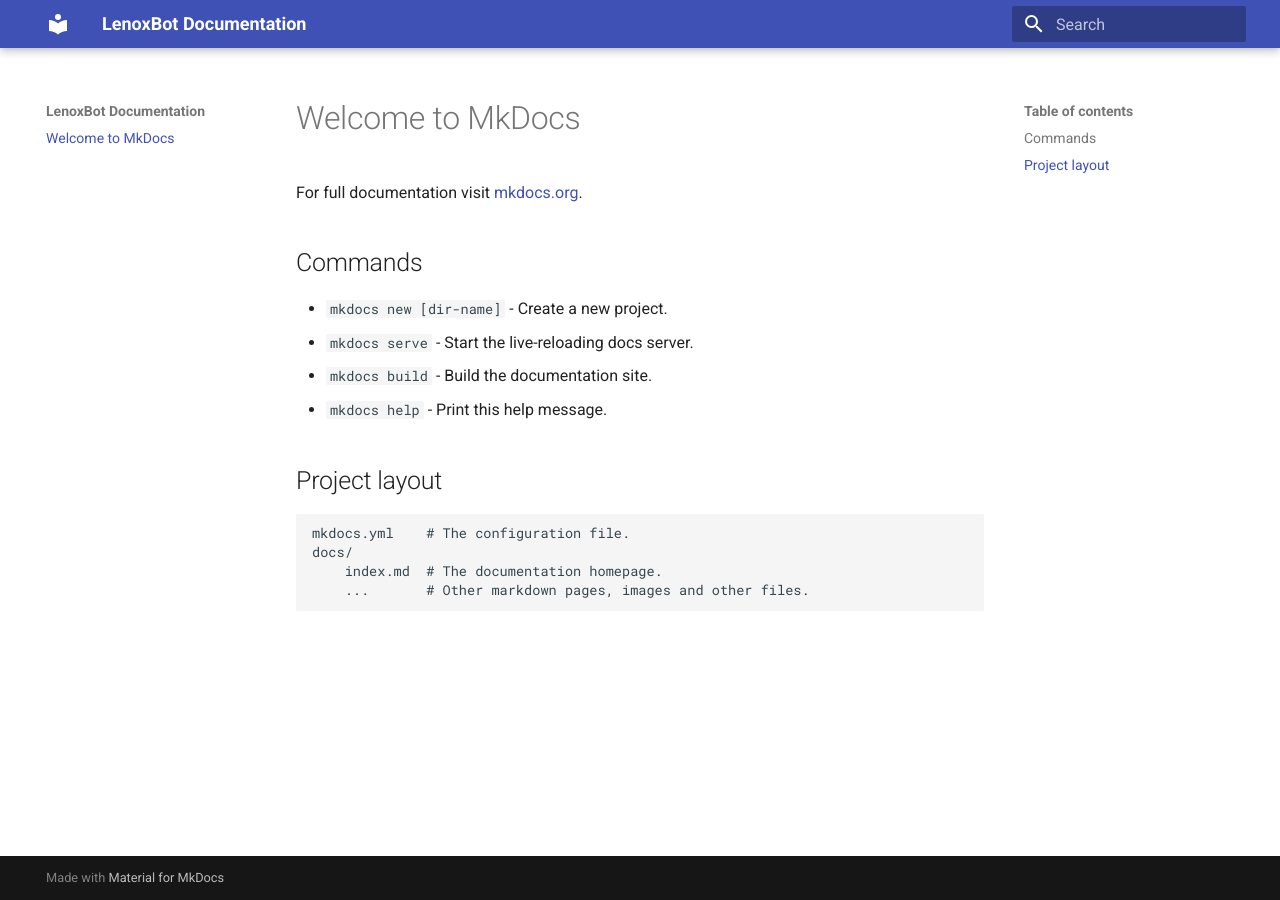
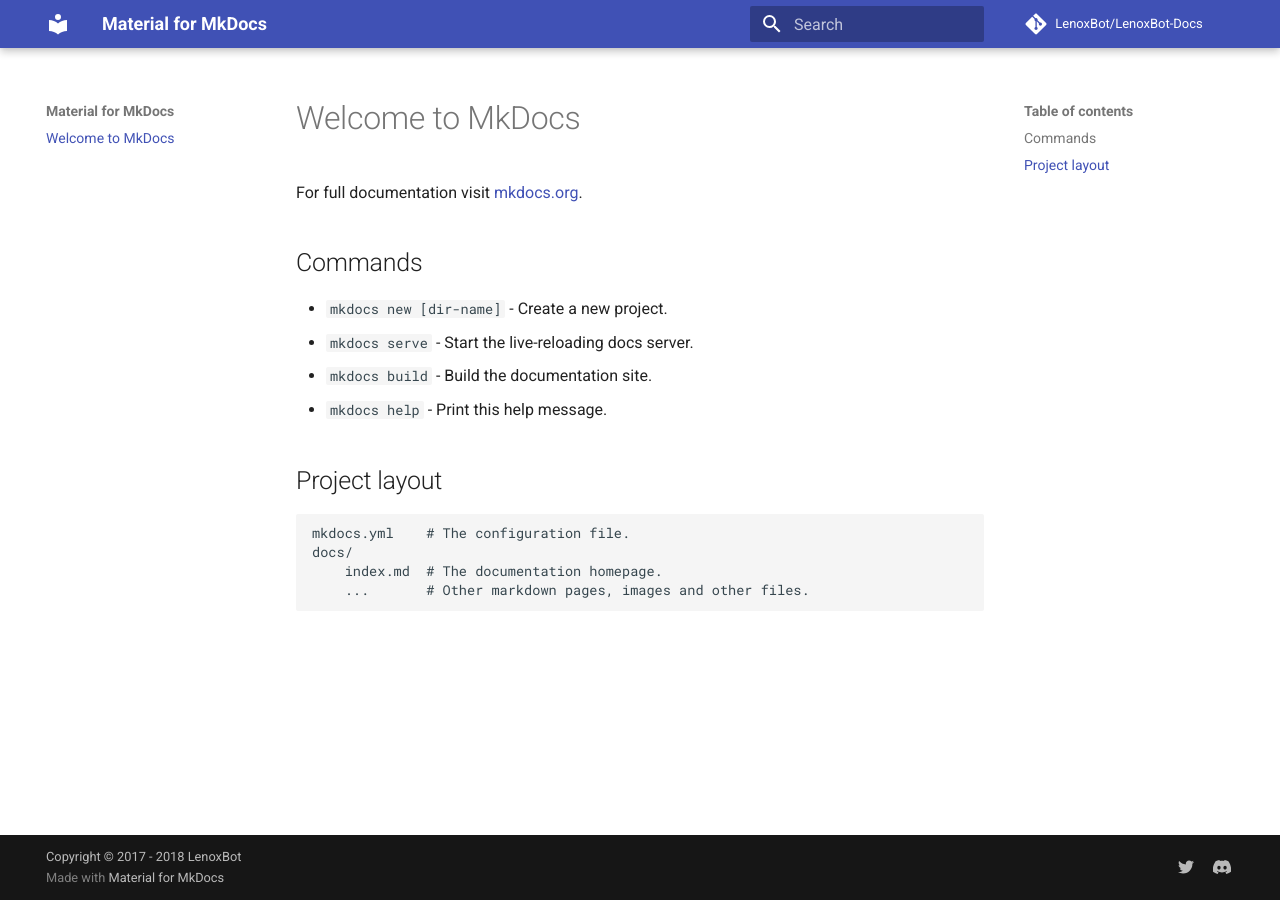
Before and after one commit to gillesheinesch/LenoxBot-Docs, an MkDocs documentation site: the page built from docs/index.md, in a window 1280 px wide. Built offline with MkDocs 1.6.1 and Material for MkDocs 9.7.7, drawn with Linux system fonts in a browser that asks for light colours; comment, search, counter and statistics services are not loaded.

Commit message:
updated mkdocs.yml

```diff
--- a/mkdocs.yml
+++ b/mkdocs.yml
@@ -1,3 +1,31 @@
-site_name: LenoxBot Documentation
+# Project information
+site_name: 'Material for MkDocs'
+site_description: 'LenoxBot offers many cool new features to your Discord Server!'
+site_author: 'LenoxBot'
+site_url: 'https://lenoxbot.com'
+
+# Repository
+repo_name: 'LenoxBot/LenoxBot-Docs'
+repo_url: 'https://github.com/LenoxBot/LenoxBot-Docs'
+
+# Copyright
+copyright: 'Copyright &copy; 2017 - 2018 LenoxBot'
+
+# Configuration
 theme:
   name: 'material'
+  language: 'en'
+  palette:
+    primary: 'indigo'
+    accent: 'indigo'
+  font:
+    text: 'Roboto'
+    code: 'Roboto Mono'
+
+# Customization
+extra:
+  social:
+    - type: 'twitter'
+      link: 'https://twitter.com/lenoxbot'
+    - type: 'discord'
+      link: 'https://lenoxbot.com/discord'
```
